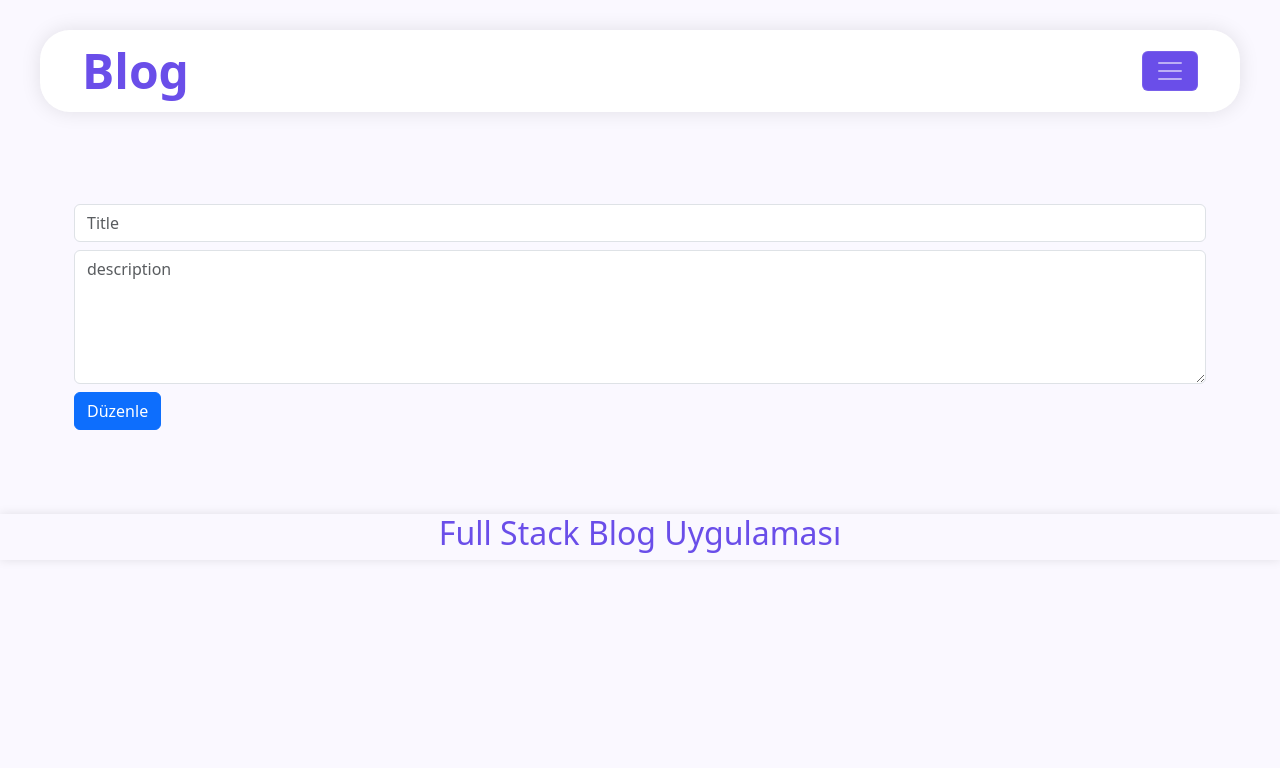
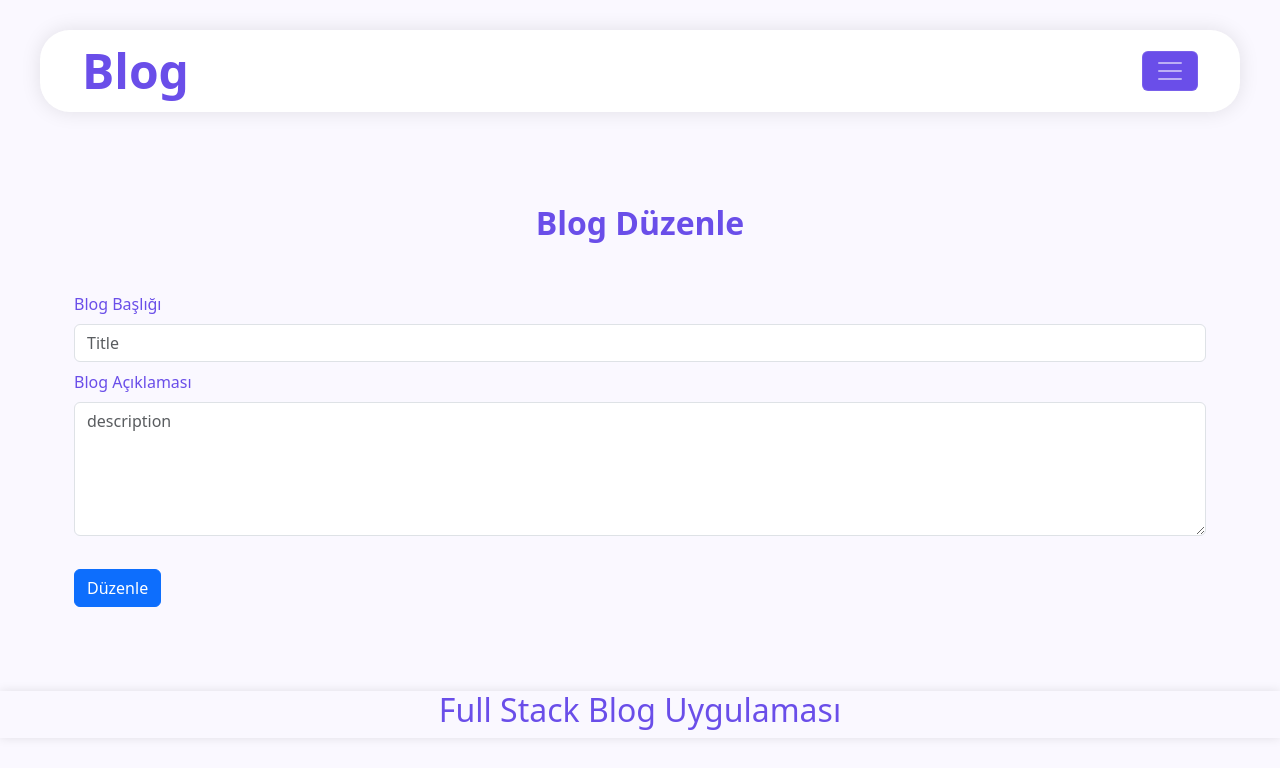
Before and after one commit to AsFeanor/VueBlog-Fullstack, a Vue app in the folder blog-ui/: page /update/1 in a window 1280 px wide. Shown: the top 768 px of the page. Built offline with nearby package versions, Linux system fonts and the light colour scheme; no server answers.

Commit message:
can sıkıntısından yapılan ufak eklemeler

```diff
--- a/blog-ui/src/components/UpdateBlog.vue
+++ b/blog-ui/src/components/UpdateBlog.vue
@@ -39,18 +39,22 @@ export default {
 
 <template>
     <div class="container add_blog_container p-1">
+      <h5 class="update_blog_text">Blog Düzenle</h5>
       <div class="row">
         <div class="col-12">
           <div class="info">
-            <header>
+            <div>
+              <label class="form-label">Blog Başlığı</label>
               <input
                 class="form-control mb-2"
                 type="text"
                 v-model="post.title"
                 placeholder="Title"
               />
-            </header>
+            </div>
             <div class="post-excerpt">
+              <label class="form-label">Blog Açıklaması</label>
+
               <textarea
                 class="form-control"
                 v-model="post.content"
@@ -60,7 +64,7 @@ export default {
               ></textarea>
             </div>
 
-            <div class="info-author">
+            <div class="update_button_container">
               <button class="btn btn-primary mt-2" @click="UpdatePost">
                 Düzenle
               </button>
@@ -77,4 +81,17 @@ export default {
     .add_blog_container {
         margin-top: 200px;
     }
+    .update_blog_text {
+        color: #6A4EE9;
+        font-size: 2rem;
+        text-align: center;
+        font-weight: bold;
+        margin-bottom: 50px;
+    }
+    .update_button_container {
+      margin-top: 25px;
+    }
+    label {
+      color: #6A4EE9;
+    }
 </style>
```
